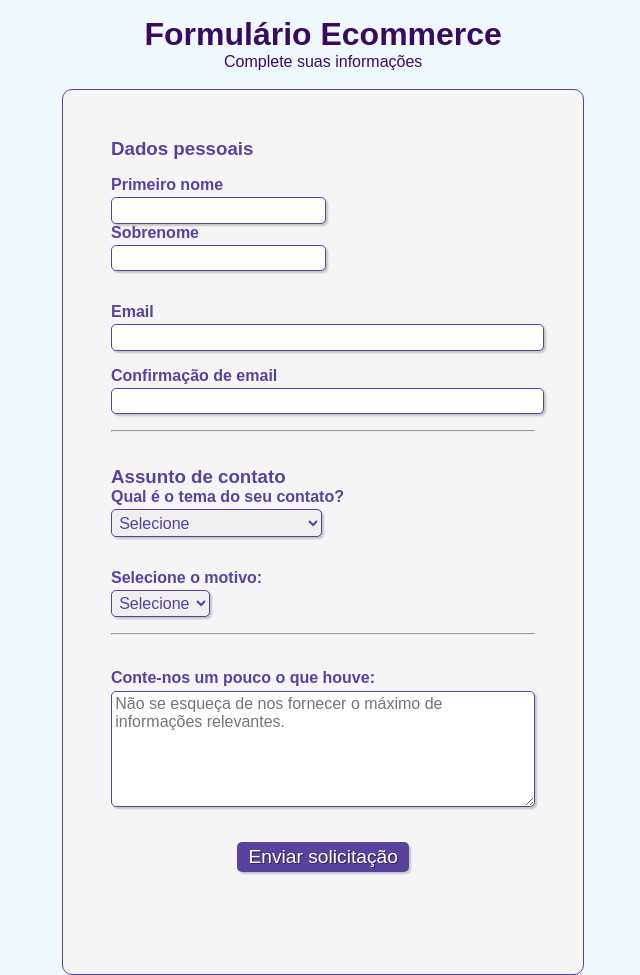
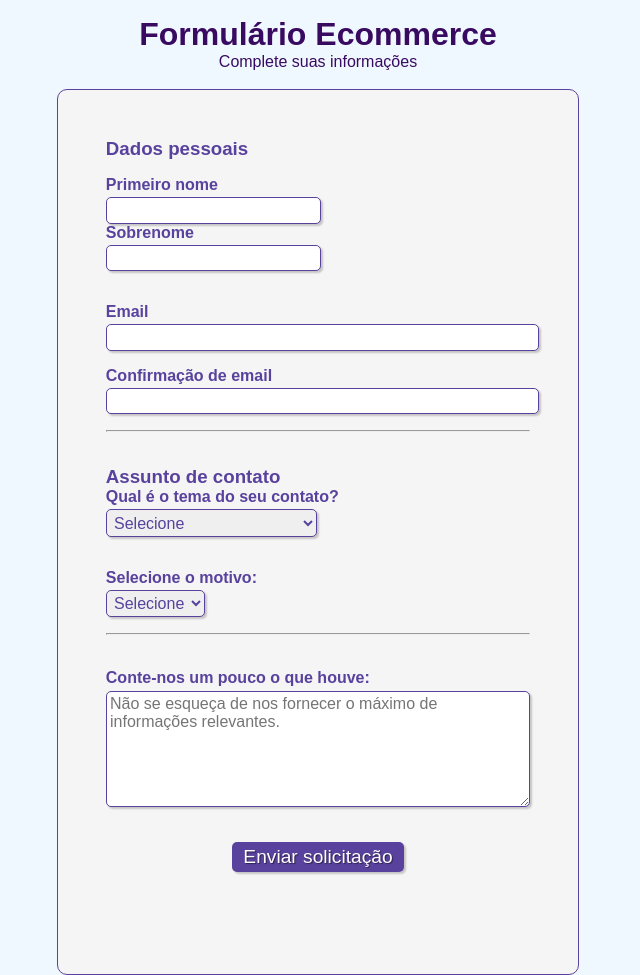
Before and after one commit to adegilsontorres/formulario-ecommerce, a plain HTML site: page index.html in a window 1280 px wide. Shown: the whole page, without its empty margins (322-962 px from the left). Drawn offline with Linux system fonts and the light colour scheme.

Commit message:
Update formulario.css
alteração de display para container para flex / column.
alteração de margin container para calc(100vw/4).

```diff
--- a/formulario.css
+++ b/formulario.css
@@ -2,6 +2,7 @@
 * {
     margin: 0;
     padding: 0;
+    /* box-sizing: border-box; */
 }
 
 /* Elementos com o ID "titulo" */
@@ -31,14 +32,14 @@ body{
     font-family: sans-serif;
     font-size: 1em;
     color: #59429d;
+    width: 100%;
 }
 
 .container{
-    display: inline-block;
-    flex-wrap: wrap;
-    justify-content: center;
+    display: flex;
+    flex-direction: column;
     align-items: center;
-    margin: 0 30% 0 30%;
+    margin: 0 calc(100vw/4);
 }
 
 .cabecalho{
@@ -148,6 +149,8 @@ fieldset.grupo .campo {
     border-radius: 10px;
     background-color: #f5f5f5;
     margin: 0 auto 4rem auto;
+    width: 120px;
+
 }
 
 .selecao-produto{
@@ -162,7 +165,3 @@ fieldset.grupo .campo {
 .selecao-produto__status{
     display: none;
 }
-
-.campo-email{
-    border: 1px red;
-}
```
